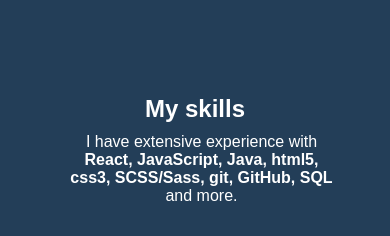
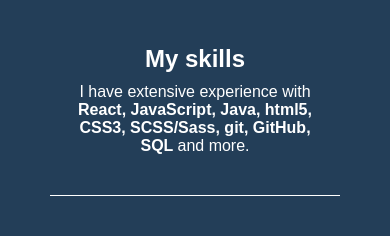
Before and after one commit to Squigglevision/portfolio-website, a plain HTML site: page index.html in a window 390 px wide. Shown: the top 236 px of the page. Drawn offline with Linux system fonts and the light colour scheme.

Commit message:
Fix view on mobile

```diff
--- a/index.html
+++ b/index.html
@@ -41,7 +41,7 @@
 				<p>
 					I have extensive experience with
 					<span class="text--bold"
-						>React, JavaScript, Java, html5, css3, SCSS/Sass, git,
+						>React, JavaScript, Java, html5, CSS3, SCSS/Sass, git,
 						GitHub, SQL
 					</span>
 					and more.
--- a/website/styles/styles.scss
+++ b/website/styles/styles.scss
@@ -11,7 +11,7 @@ body {
 	display: flex;
 	align-items: center;
 	justify-content: center;
-	height: 500px;
+	height: 400px;
 	gap: 5px;
 	background: #233e58;
 	color: white;
@@ -33,7 +33,7 @@ h2 {
 
 .skills__content__wrapper {
 	height: 150px;
-	max-width: 300px;
+	max-width: 450px;
 	display: flex;
 	flex-direction: column;
 	justify-content: center;
@@ -42,6 +42,7 @@ h2 {
 	@media only screen and (max-width: 768px) {
 		border-top: none;
 		padding: 20px;
+		max-width: 250px;
 	}
 }
 
@@ -54,17 +55,17 @@ h2 {
 }
 
 .skills__content__wrapper > h1 {
-	margin-left: 10px;
+	margin-left: 0;
 }
 
 .skills__content__wrapper > p {
-	margin-left: 13px;
+	margin-left: 0;
 }
 
 .phone__app__wrapper {
 	min-width: 200px;
 	max-width: 250px;
-	height: 400px;
+	height: 300px;
 	display: flex;
 	flex-wrap: wrap;
 	justify-content: center;
```
Also changed, not shown: website/stylesheets/styles.css.
